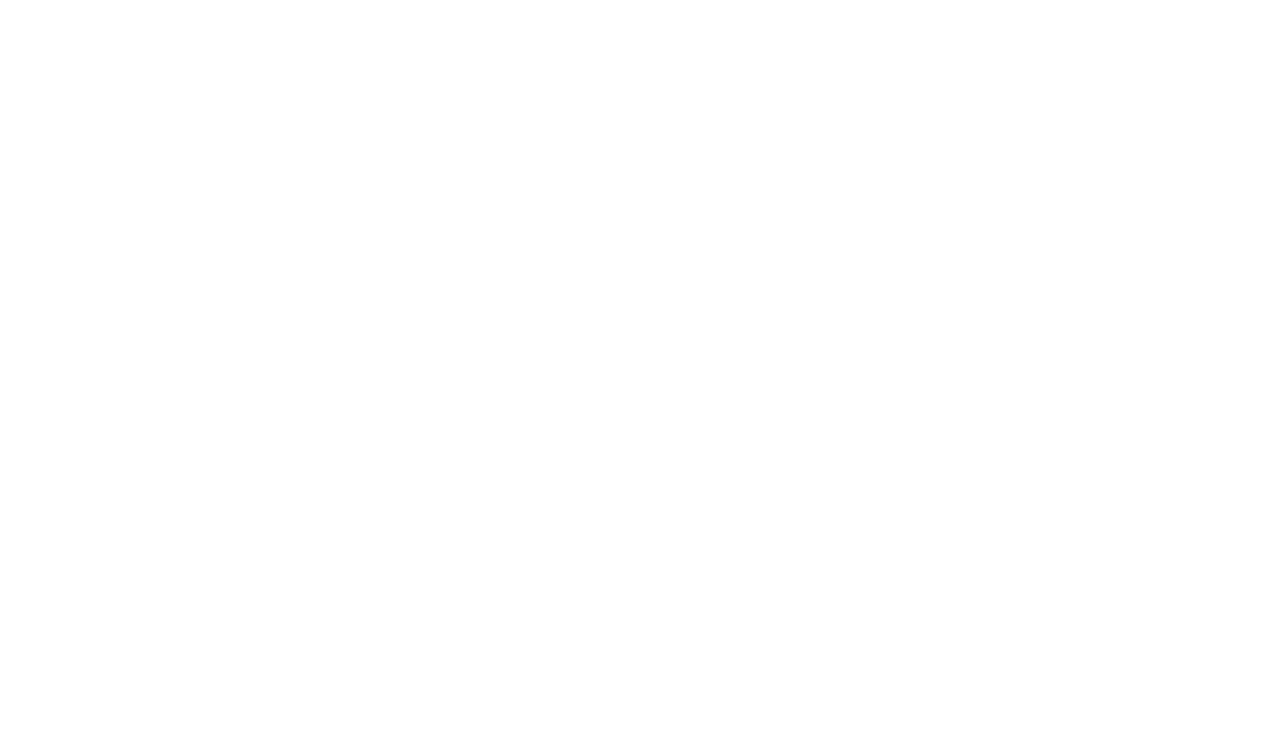
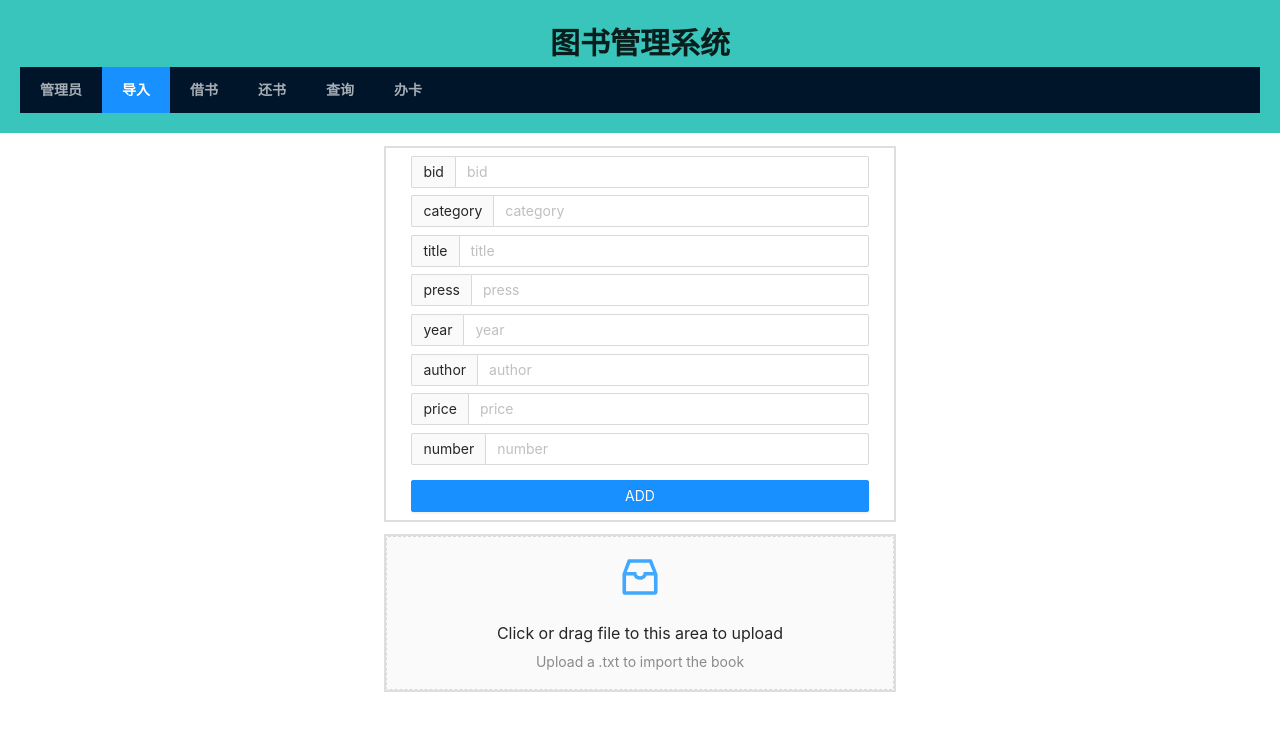
Before and after one commit to ALazyFrog/db-2022-spring-front, a React (Create React App) app: page /import in a window 1280 px wide. Before the commit this address had no page. Shown: the top 730 px of the page. Built offline with nearby package versions, Linux system fonts and the light colour scheme.

Commit message:
add import page

```diff
--- a/src/App.js
+++ b/src/App.js
@@ -5,6 +5,7 @@
 import ReturnPage from './page/ReturnPage/ReturnPage';
 import QueryPage from './page/QueryPage/QueryPage';
 import CardPage from './page/CardPage/CardPage';
+import ImportPage from './page/ImportPage/ImportPage';
 
 function App() {
   return (
@@ -14,6 +15,7 @@
       <Route path='/return' element={<ReturnPage />} />
       <Route path='/query' element={<QueryPage />} />
       <Route path='/card' element={<CardPage />} />
+      <Route path='/import' element={<ImportPage />} />
     </Routes>
   );
 }
--- a/src/component/Header/Header.js
+++ b/src/component/Header/Header.js
@@ -10,6 +10,11 @@
         <Menu.Item key="admin">
           <a href="./" target="_self" rel="noopener noreferrer">
             管理员
+          </a>
+        </Menu.Item>
+        <Menu.Item key="import">
+          <a href="./import" target="_self" rel="noopener noreferrer">
+            导入
           </a>
         </Menu.Item>
         <Menu.Item key="borrow">
--- /dev/null
+++ b/src/page/ImportPage/ImportPage.css
@@ -0,0 +1,30 @@
+.InputBox{
+    display: flex;
+    margin-left:5%;
+    margin-right:5%;
+    margin-top: 1.5%;
+    margin-bottom: 1.5%;
+    width: auto;
+}
+
+.Button1{
+    margin-left:5%;
+    margin-top: 1.5%;
+    margin-bottom: 1.5%;
+    width: 90%;
+}
+
+.Upload{
+    margin-top: 1.5%;
+    margin-left: 30%;
+    margin-right: 30%;
+    width: auto
+}
+
+.border{
+    border:0.2em solid rgba(192, 187, 187, 0.5);
+    height: auto;
+    margin-left: 30%;
+    margin-right: 30%;
+    margin-top: 1%;
+}
--- /dev/null
+++ b/src/page/ImportPage/ImportPage.js
@@ -0,0 +1,65 @@
+import './ImportPage.css';
+import Header from '../../component/Header/Header';
+import { Input, Button, Upload } from 'antd';
+import { InboxOutlined } from '@ant-design/icons';
+const onChange = e => {
+    console.log('Change:', e.target.value);
+};
+
+
+function ImportPage() {
+    const { Dragger } = Upload;
+
+    const props = {
+        name: 'file',
+        multiple: true,
+        action: 'https://www.mocky.io/v2/5cc8019d300000980a055e76',
+        onChange(info) {
+            const { status } = info.file;
+            if (status !== 'uploading') {
+            console.log(info.file, info.fileList);
+            }
+            if (status === 'done') {
+            message.success(`${info.file.name} file uploaded successfully.`);
+            } else if (status === 'error') {
+            message.error(`${info.file.name} file upload failed.`);
+            }
+        },
+        onDrop(e) {
+            console.log('Dropped files', e.dataTransfer.files);
+            },
+    };
+    return (
+        <div>
+            <Header keyValue="import"/>
+            <div className='border'>
+                <Input className='InputBox' addonBefore="bid     " style={{width: '90%'}} placeholder="bid" />
+                <Input className='InputBox' addonBefore="category" style={{width: '90%'}} placeholder="category" />
+                <Input className='InputBox' addonBefore='title   ' style={{width: '90%'}} placeholder="title" />
+                <Input className='InputBox' addonBefore='press   ' style={{width: '90%'}} placeholder="press" />
+                <Input className='InputBox' addonBefore='year    ' style={{width: '90%'}} placeholder="year" />
+                <Input className='InputBox' addonBefore='author  ' style={{width: '90%'}} placeholder="author" />
+                <Input className='InputBox' addonBefore='price   ' style={{width: '90%'}} placeholder="price" />
+                <Input className='InputBox' addonBefore='number  ' style={{width: '90%'}} placeholder="number" />
+
+                <Button className='Button1' type="primary" >
+                        ADD
+                </Button>
+            </div>
+            <div className='border'>
+                <Dragger {...props} >
+                    <p className="ant-upload-drag-icon">
+                    <InboxOutlined />
+                    </p>
+                    <p className="ant-upload-text">Click or drag file to this area to upload</p>
+                    <p className="ant-upload-hint">
+                    Upload a .txt to import the book
+                    </p>
+                </Dragger>
+            </div>
+
+        </div>
+    )
+}
+
+export default ImportPage;
```
